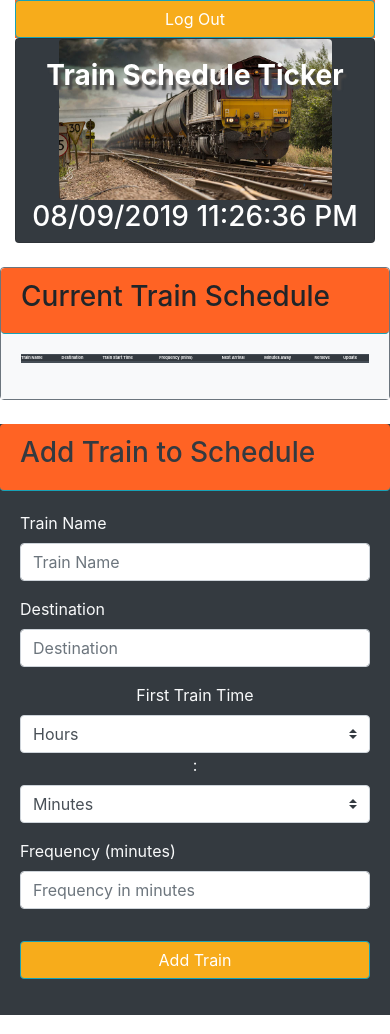
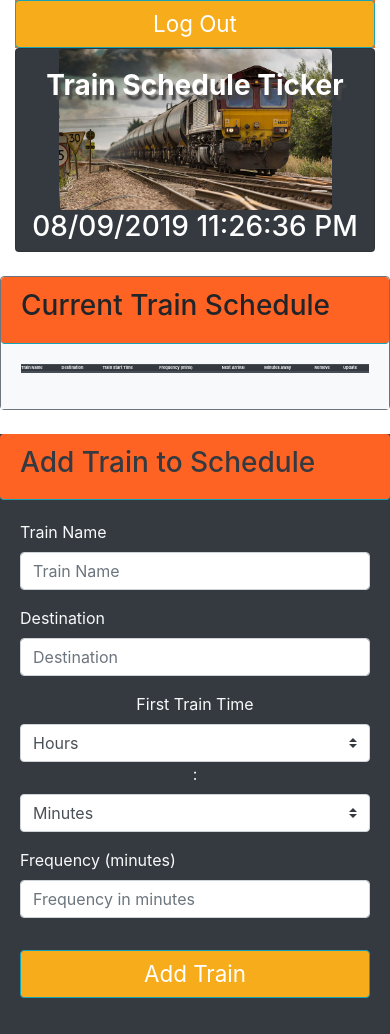
Before and after one commit to professorx00/CBC--TrainTimeLog, a plain HTML site: page trains.html in a window 390 px wide. Drawn offline with nearby package versions, Linux system fonts and the light colour scheme; no server answers.

Commit message:
update font again

```diff
--- a/assets/CSS/style.css
+++ b/assets/CSS/style.css
@@ -70,11 +70,11 @@ h1{
     }
     #AddTrainBtn{
         width: 100%;
-        font-size: 1rem;
+        font-size: 1.4rem;
     }
     #logOut{
         width:100%;
-        font-size: 1rem;
+        font-size: 1.4rem;
     }
 }
 @media only screen and (max-width: 768px){
```
